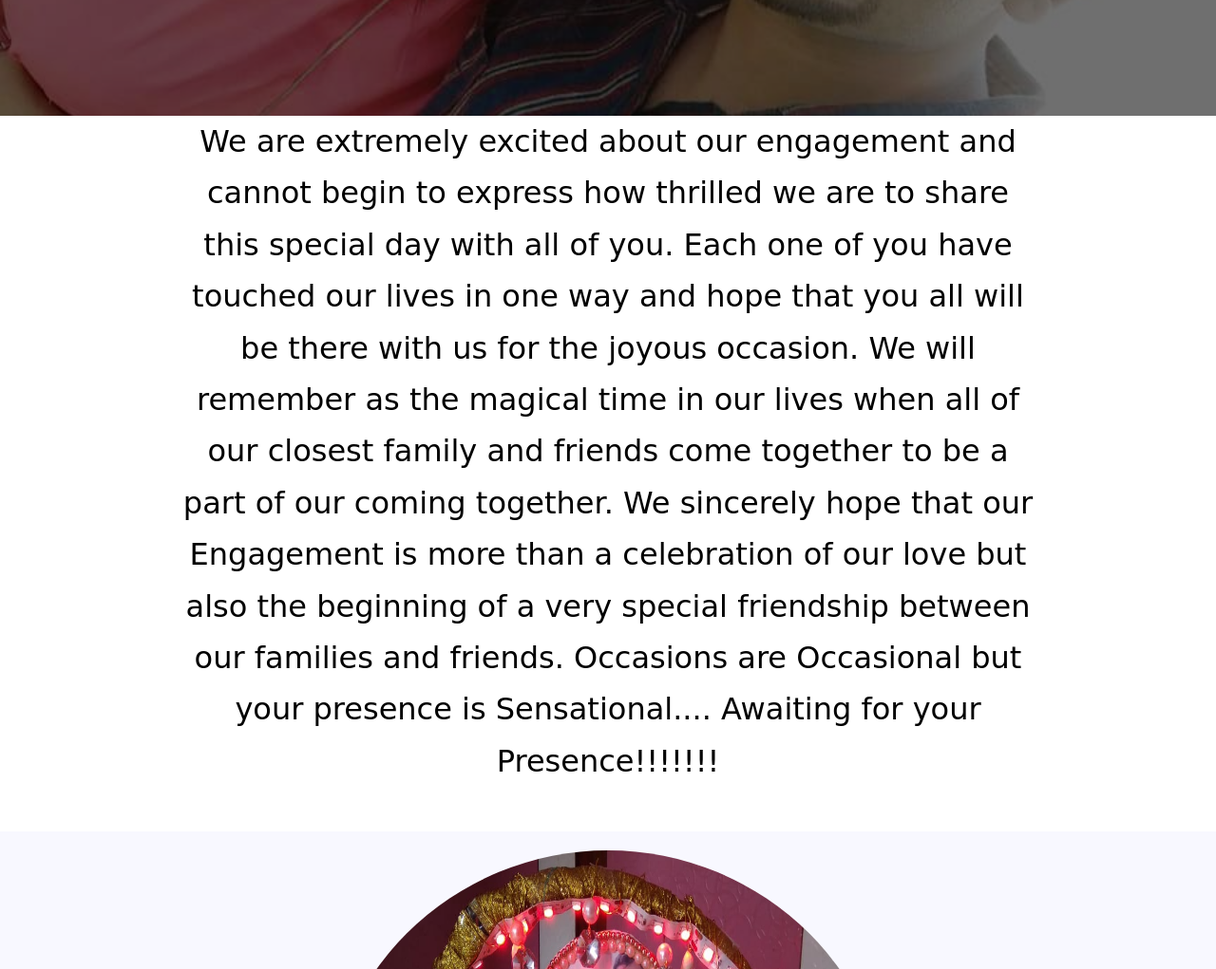
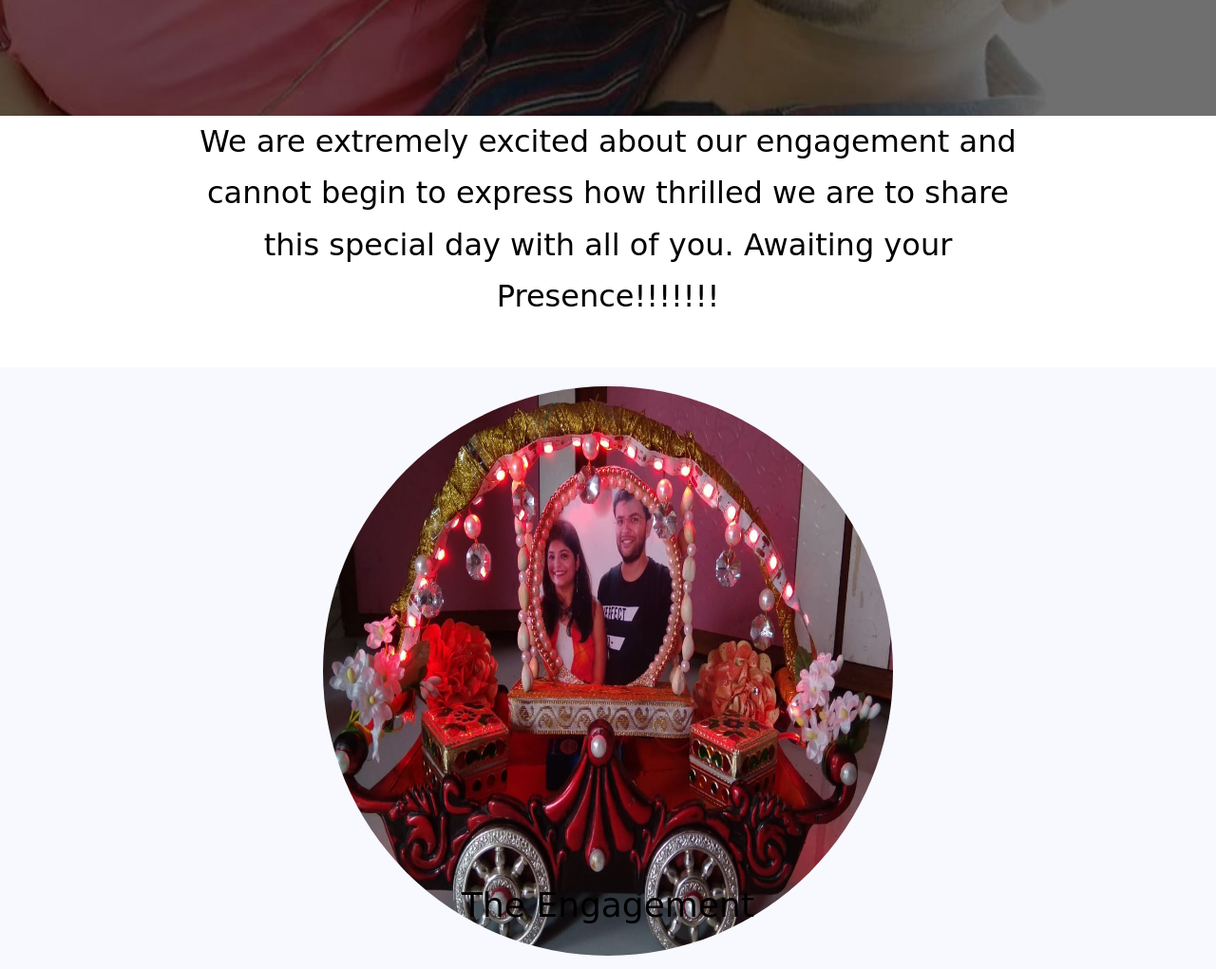
Before and after one commit to nakuljhunjhunwala/wedding.github.io, a plain HTML site: page index.html in a window 1280 px wide. Shown: the part 778-1799 px from the top of the page at 95% size. Drawn offline with nearby package versions, Linux system fonts and the light colour scheme.

Commit message:
Update index.html

```diff
--- a/index.html
+++ b/index.html
@@ -145,11 +145,8 @@ text-align: center;
 	<p>
 		<font size=+3 color=black face="cursive">
 								We are extremely excited about our engagement and cannot begin to express how thrilled we are to share this special day with all of you.
-		Each one of you have touched our lives in one way and hope that you all will be there with us for the joyous occasion.
-		We will remember  as the magical time in our lives when all of our closest family and friends come together to be a part of our coming together. We sincerely hope that our Engagement is more than a celebration of our love but also the beginning of a very special friendship between our families and friends.
 
-		Occasions are Occasional but your presence is Sensational....
-		Awaiting for your Presence!!!!!!!
+Awaiting your Presence!!!!!!!
 		</font>
 							</p>
 </div>
```
